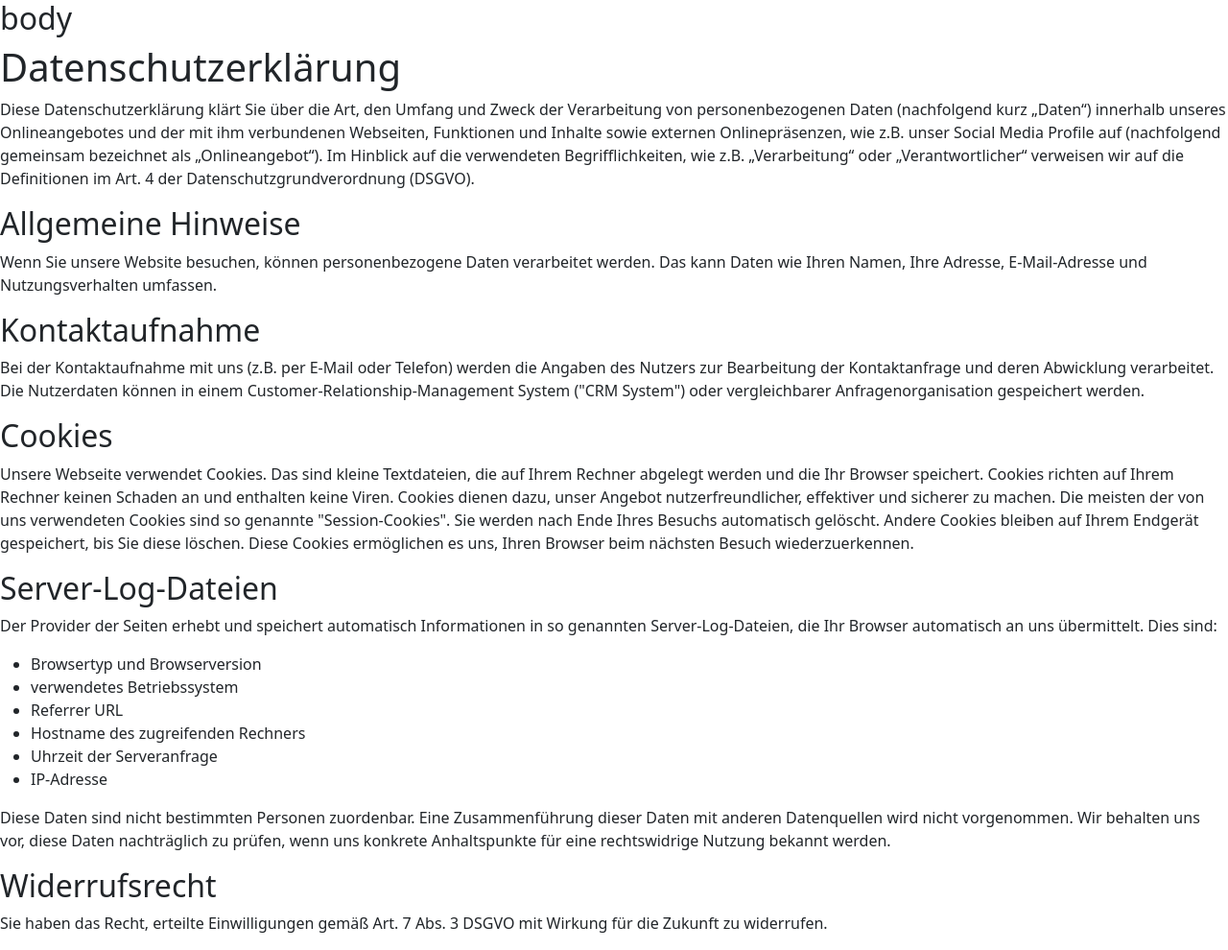
After one commit to noaandri/myride, a Flask app: template templates/datenschutz.html in a window 1280 px wide. The commit adds this page. Shown: the whole page at 96% size. Run offline with Flask 3, Linux system fonts and the light colour scheme; the template is opened without the code that fills it, so the values that code supplies are empty.

Commit message:
new files & new code (mostly basic code)

```diff
--- a/app.py
+++ b/app.py
@@ -1,15 +1,13 @@
-from flask import Flask, render_template
+from flask import Flask, render_template, request, redirect, url_for, session, flash
+import bcrypt
+
+
 app = Flask(__name__)
 
 @app.route('/')
 def home():
     ##name="Noa Roth"
     return render_template("index.html")
-
-@app.route('/page1')
-def hi():
-    ##name="Page1"
-    return render_template("Page1.html")
 
 @app.route('/register', methods=['GET', 'POST'])
 def register():
--- a/templates/base.html
+++ b/templates/base.html
@@ -13,15 +13,17 @@
 
 
         <div>
-            <h2>This is the Body Div</h2>
+            <h2>body</h2>
         </div>
 
         {% block content %}
         <!--index.html-->
         {% endblock %}
-        <div>
-            <h2>This is the footer Div</h2>
-        </div>
+        <footer>
+            <div>
+
+            </div>
+        <footer>
 
     </body>
 </html>
--- /dev/null
+++ b/templates/datenschutz.html
@@ -0,0 +1,31 @@
+{% extends "base.html" %}
+
+{% block content %}
+<h1>Datenschutzerklärung</h1>
+<p>Diese Datenschutzerklärung klärt Sie über die Art, den Umfang und Zweck der Verarbeitung von personenbezogenen Daten (nachfolgend kurz „Daten“) innerhalb unseres Onlineangebotes und der mit ihm verbundenen Webseiten, Funktionen und Inhalte sowie externen Onlinepräsenzen, wie z.B. unser Social Media Profile auf (nachfolgend gemeinsam bezeichnet als „Onlineangebot“). Im Hinblick auf die verwendeten Begrifflichkeiten, wie z.B. „Verarbeitung“ oder „Verantwortlicher“ verweisen wir auf die Definitionen im Art. 4 der Datenschutzgrundverordnung (DSGVO).</p>
+
+<h2>Allgemeine Hinweise</h2>
+<p>Wenn Sie unsere Website besuchen, können personenbezogene Daten verarbeitet werden. Das kann Daten wie Ihren Namen, Ihre Adresse, E-Mail-Adresse und Nutzungsverhalten umfassen.</p>
+
+<h2>Kontaktaufnahme</h2>
+<p>Bei der Kontaktaufnahme mit uns (z.B. per E-Mail oder Telefon) werden die Angaben des Nutzers zur Bearbeitung der Kontaktanfrage und deren Abwicklung verarbeitet. Die Nutzerdaten können in einem Customer-Relationship-Management System ("CRM System") oder vergleichbarer Anfragenorganisation gespeichert werden.</p>
+
+<h2>Cookies</h2>
+<p>Unsere Webseite verwendet Cookies. Das sind kleine Textdateien, die auf Ihrem Rechner abgelegt werden und die Ihr Browser speichert. Cookies richten auf Ihrem Rechner keinen Schaden an und enthalten keine Viren. Cookies dienen dazu, unser Angebot nutzerfreundlicher, effektiver und sicherer zu machen. Die meisten der von uns verwendeten Cookies sind so genannte "Session-Cookies". Sie werden nach Ende Ihres Besuchs automatisch gelöscht. Andere Cookies bleiben auf Ihrem Endgerät gespeichert, bis Sie diese löschen. Diese Cookies ermöglichen es uns, Ihren Browser beim nächsten Besuch wiederzuerkennen.</p>
+
+<h2>Server-Log-Dateien</h2>
+<p>Der Provider der Seiten erhebt und speichert automatisch Informationen in so genannten Server-Log-Dateien, die Ihr Browser automatisch an uns übermittelt. Dies sind:</p>
+<ul>
+    <li>Browsertyp und Browserversion</li>
+    <li>verwendetes Betriebssystem</li>
+    <li>Referrer URL</li>
+    <li>Hostname des zugreifenden Rechners</li>
+    <li>Uhrzeit der Serveranfrage</li>
+    <li>IP-Adresse</li>
+</ul>
+<p>Diese Daten sind nicht bestimmten Personen zuordenbar. Eine Zusammenführung dieser Daten mit anderen Datenquellen wird nicht vorgenommen. Wir behalten uns vor, diese Daten nachträglich zu prüfen, wenn uns konkrete Anhaltspunkte für eine rechtswidrige Nutzung bekannt werden.</p>
+
+<h2>Widerrufsrecht</h2>
+<p>Sie haben das Recht, erteilte Einwilligungen gemäß Art. 7 Abs. 3 DSGVO mit Wirkung für die Zukunft zu widerrufen.</p>
+
+{% endblock %}
```
Also changed, not shown: templates/impressum.html (added, +15 -0 lines), templates/index.html (+21 -3 lines), templates/kontaktdaten.html (added, +12 -0 lines), templates/page1.html (deleted, +0 -14 lines), templates/user.html (added, +12 -0 lines), templates/rideupload.html (added), templates/rideübersicht.html (added).
